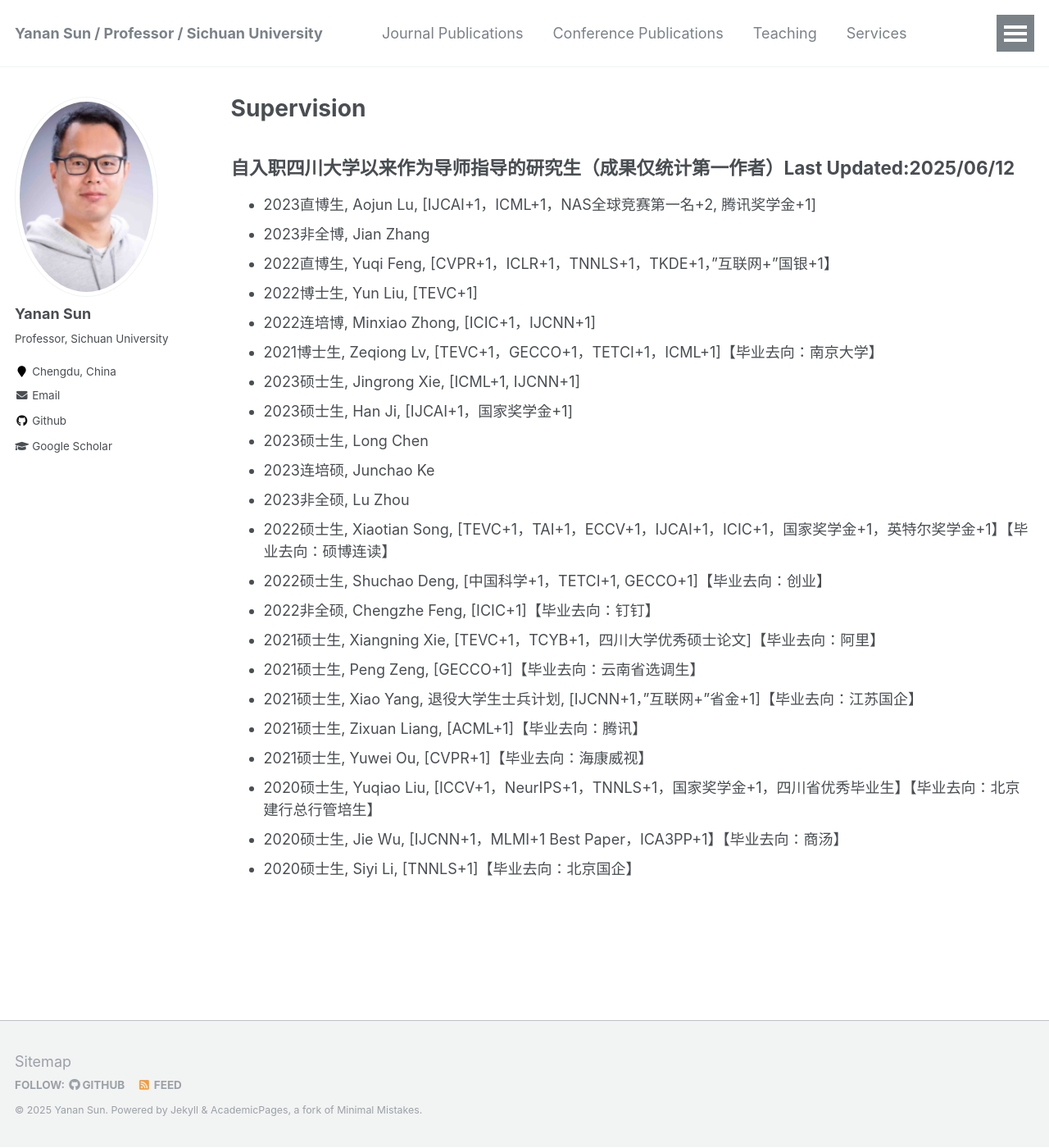
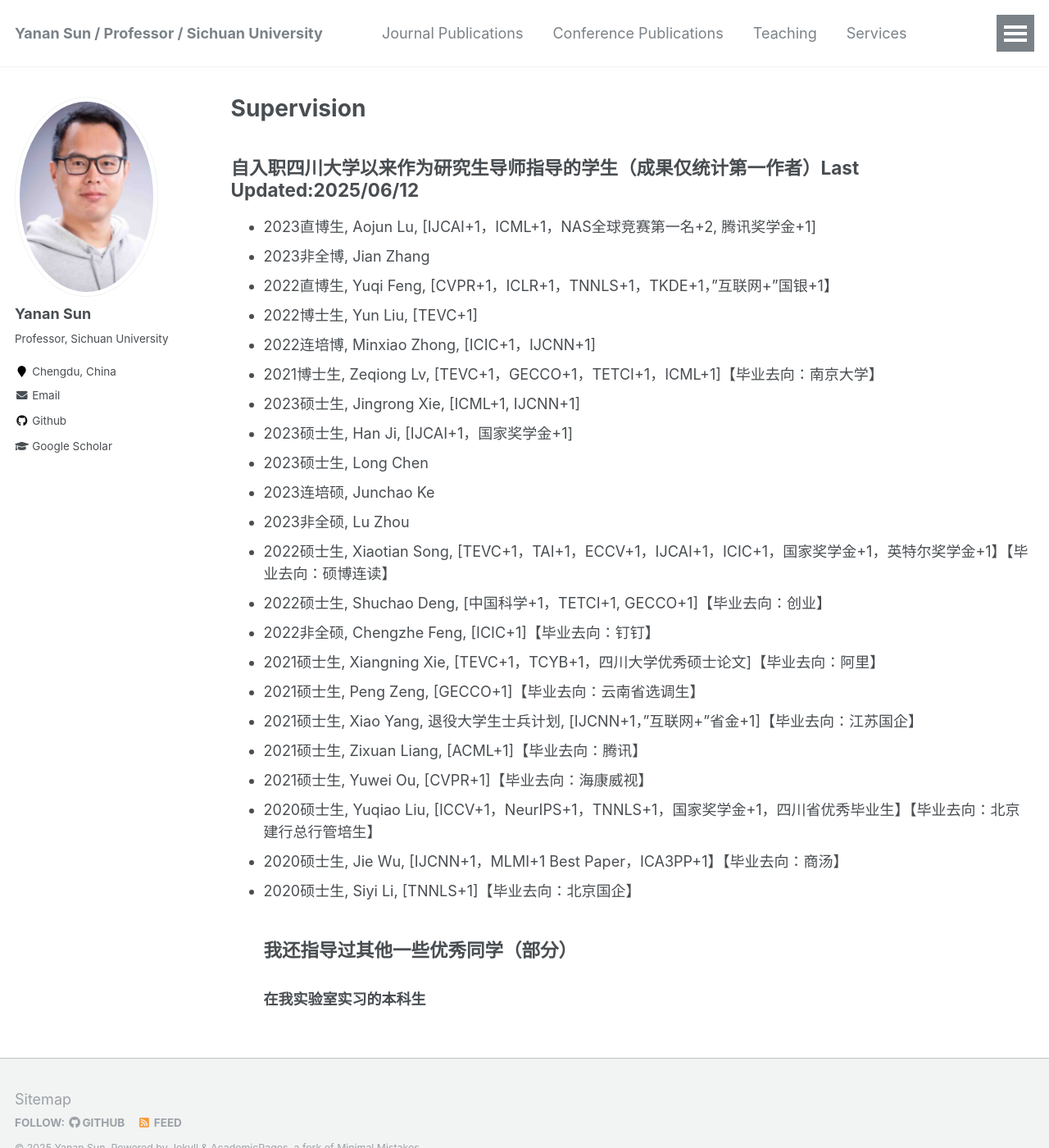
Before and after one commit to yn-sun/yn-sun.github.io, a Jekyll site: the page built from _pages/supervision.md, in a window 1280 px wide and 1400 px high. Shown: the whole window at 82% size. Built offline with Jekyll 4.4.1, drawn with Linux system fonts in a browser that asks for light colours; comment, search, counter and statistics services are not loaded.

Commit message:
Update supervision.md

```diff
--- a/_pages/supervision.md
+++ b/_pages/supervision.md
@@ -6,7 +6,7 @@ author_profile: true
 ---
 
 
-## 自入职四川大学以来作为导师指导的研究生（成果仅统计第一作者）Last Updated:2025/06/12
+## 自入职四川大学以来作为研究生导师指导的学生（成果仅统计第一作者）Last Updated:2025/06/12
 * 2023直博生, Aojun Lu, [IJCAI+1，ICML+1，NAS全球竞赛第一名+2, 腾讯奖学金+1]
 * 2023非全博, Jian Zhang
 * 2022直博生, Yuqi Feng, [CVPR+1，ICLR+1，TNNLS+1，TKDE+1，"互联网+"国银+1】
@@ -29,8 +29,8 @@ author_profile: true
 * 2020硕士生, Yuqiao Liu, [ICCV+1，NeurIPS+1，TNNLS+1，国家奖学金+1，四川省优秀毕业生】【毕业去向：北京建行总行管培生】
 * 2020硕士生, Jie Wu, [IJCNN+1，MLMI+1 Best Paper，ICA3PP+1】【毕业去向：商汤】
 * 2020硕士生, Siyi Li, [TNNLS+1]【毕业去向：北京国企】
-
-
+## 我还指导过其他一些优秀同学（部分）
+### 在我实验室实习的本科生
 
 <!--
 # @ Sichuan University
```
